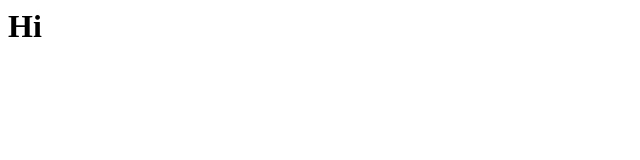
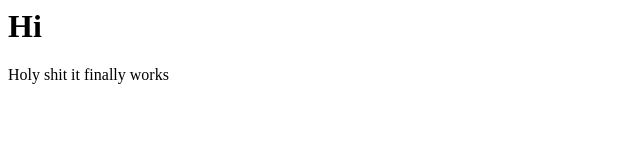
Before and after one commit to Choose20/theupgradetree, a plain HTML site: page index.html in a window 1280 px wide. Shown: the whole page, without its empty margins (0-640 px from the left). Drawn offline with Linux system fonts and the light colour scheme.

Commit message:
Update index.html

```diff
--- a/index.html
+++ b/index.html
@@ -1,3 +1,6 @@
 <h1>
   Hi
 </h1>
+<p>
+ Holy shit it finally works
+</p>
```
